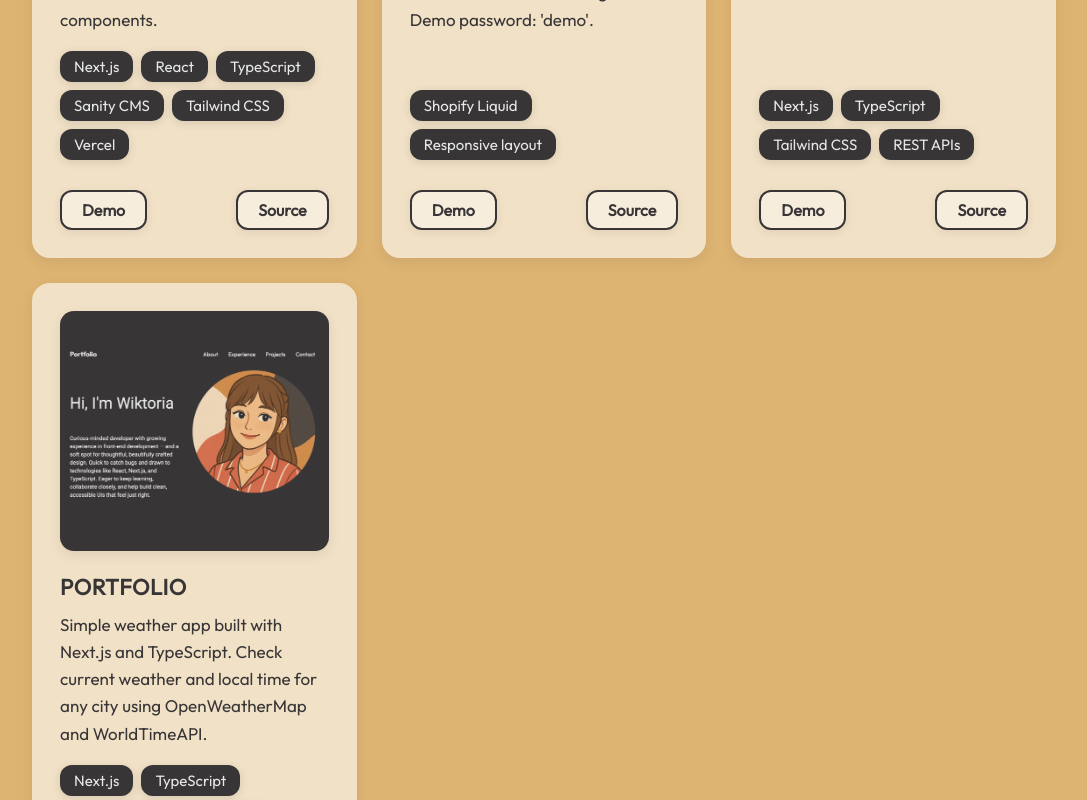
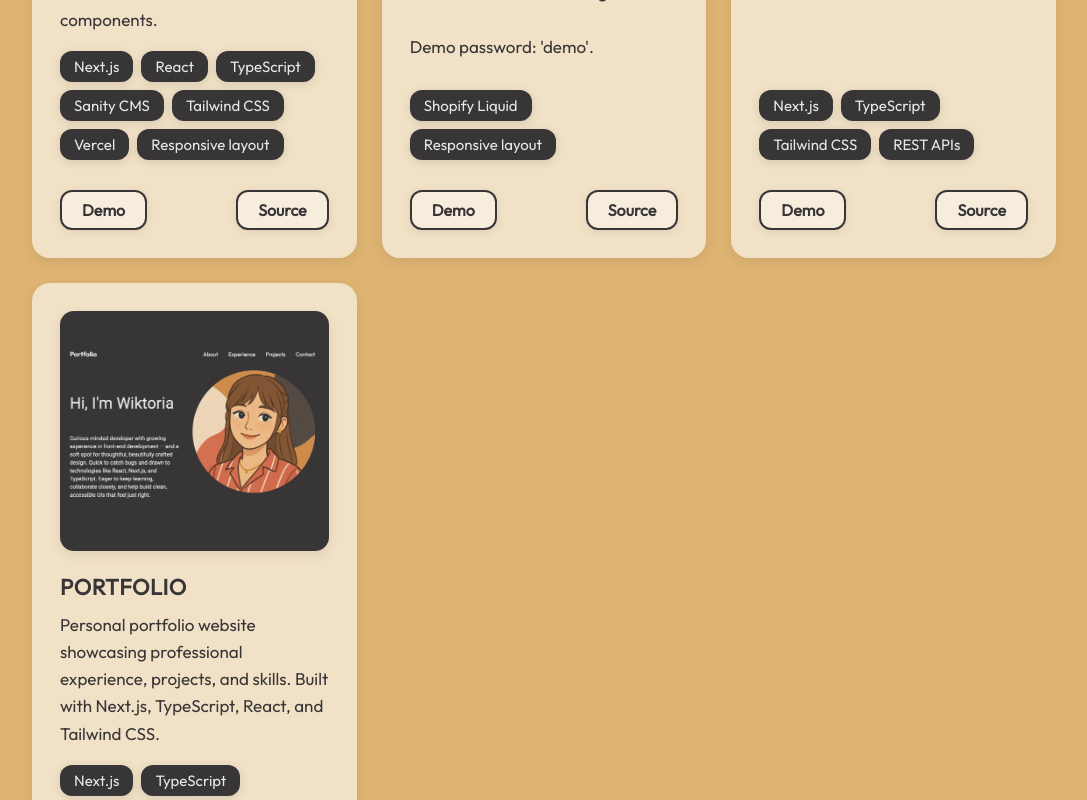
Before and after one commit to WiktoriaKalisz/Portfolio, a React (Vite) app: page / in a window 1280 px wide. Shown: the part 2560-3360 px from the top of the page, without its empty margins (96-1183 px from the left). Built offline with nearby package versions, Linux system fonts and the light colour scheme; a web font is replaced by a local one.

Commit message:
Finnishing touches

```diff
--- a/src/components/Projects/ProjectCard.module.css
+++ b/src/components/Projects/ProjectCard.module.css
@@ -52,6 +52,7 @@
   flex-grow: 1;
   line-height: 1.6;
   margin-bottom: 18px;
+  white-space:pre-wrap;
 }
 
 .skills {
--- a/src/data/projects.json
+++ b/src/data/projects.json
@@ -3,14 +3,14 @@
       "title": "CookBook",
       "imageSrc": "projects/cookbook.png",
       "description": "CookBook is a recipe web application, featuring a responsive layout. It's built with Next.js, TypeScript, Sanity CMS, and custom React + Tailwind CSS components.",
-      "skills": ["Next.js", "React", "TypeScript", "Sanity CMS", "Tailwind CSS", "Vercel"],
+      "skills": ["Next.js", "React", "TypeScript", "Sanity CMS", "Tailwind CSS", "Vercel", "Responsive layout"],
       "demo": "https://cook-book-gray-tau.vercel.app",
       "source": "https://github.com/WiktoriaKalisz/CookBook"
     },
     {
       "title": "MyShop",
       "imageSrc": "projects/myshop.png",
-      "description": "Responsive Shopify store with custom Liquid, CSS, and JavaScript, inspired by 'Pangaia' online shop. Browse collections and products, select variants and manage cart. Demo password: 'demo'.",
+      "description": "Responsive Shopify store with custom Liquid, CSS, and JavaScript, inspired by 'Pangaia' online shop. Browse collections and products, select variants and manage cart. \n\nDemo password: 'demo'.",
       "skills": ["Shopify Liquid", "Responsive layout"],
       "demo": "https://mystorewk.myshopify.com",
       "source": "https://github.com/WiktoriaKalisz/MyShop"
@@ -26,8 +26,8 @@
     {
       "title": "Portfolio",
       "imageSrc": "projects/portfolio.png",
-      "description": "Simple weather app built with Next.js and TypeScript. Check current weather and local time for any city using OpenWeatherMap and WorldTimeAPI.",
-      "skills": ["Next.js", "TypeScript", "Tailwind CSS", "REST APIs"],
+      "description": "Personal portfolio website showcasing professional experience, projects, and skills. Built with Next.js, TypeScript, React, and Tailwind CSS.",
+      "skills": ["Next.js", "TypeScript", "Tailwind CSS", "React", "Responsive layout"],
       "demo": "https://portfolio-wiktoria-kalisz.vercel.app",
       "source": "https://github.com/WiktoriaKalisz/Portfolio"
     }
```
